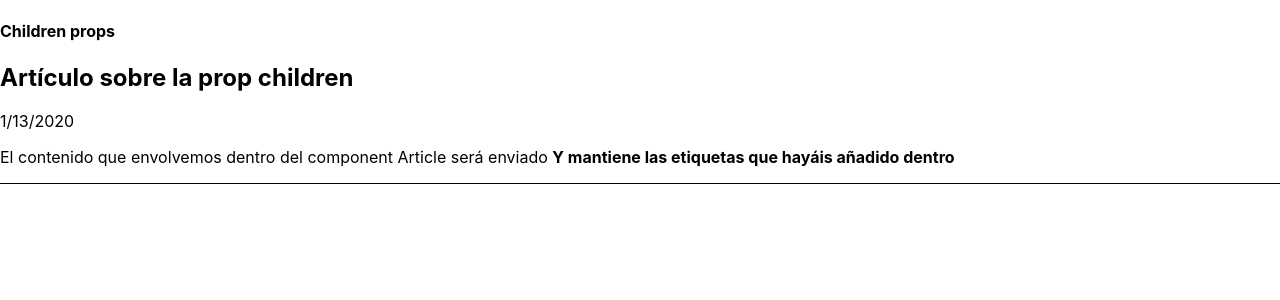
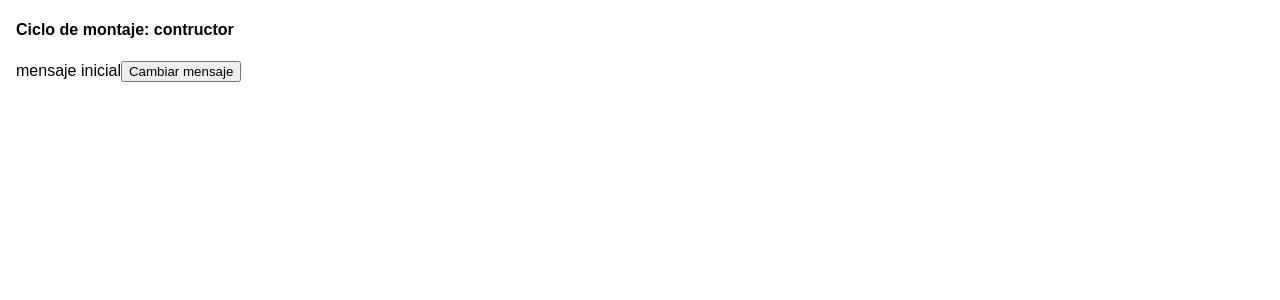
Before and after one commit to nikosantis/react-practice, a React (Create React App) app: page / in a window 1280 px wide. Shown: the top 300 px of the page. Built offline with nearby package versions, Linux system fonts and the light colour scheme.

Commit message:
life cycle constructor

```diff
--- a/src/App.js
+++ b/src/App.js
@@ -1,46 +1,32 @@
 import React, { Component } from 'react'
-import PropTypes from 'prop-types'
 
-class Article extends Component {
-  static propTypes ={
-    author: PropTypes.string.isRequired
+class App extends Component {
+  // constructor por defecto
+  // constructor (...args) {
+  //   super(...args)
+  // }
+
+  constructor (props) {
+    console.log('constructor')
+    super(props) // este método llama al constructor de Component
+    // inicializamos el state de nuestro component
+    this.state = { mensajeInicial: 'mensaje inicial' }
+    // bindeamos el contexto del método
+    // this.handleClick = this.handleClick.bind(this)
   }
 
+  handleClick = () => {
+    this.setState({ mensajeInicial: 'mensaje cambiado' })
+  }
   render () {
-    const {
-      title,
-      author,
-      date,
-      children
-    } = this.props
-
-    return (
-      <section style={{ borderBottom: '1px solid #000', marginBottom: 50 }}>
-        <h2>{title}</h2>
-        {author && <p><em>Escrito por {author}</em></p>}
-        <date>{date}</date>
-        <article>
-          {children}
-        </article>
-      </section>
-    )
-  }
-}
-
-
-class App extends Component {
-  render () {
+    console.log('render')
     return (
       <div className="App">
-        <h4>Children props</h4>
-        <Article
-          date={new Date().toLocaleDateString()}
-          title='Artículo sobre la prop children'
-        >
-          <p>El contenido que envolvemos dentro del component Article será
-          enviado <strong>Y mantiene las etiquetas que hayáis añadido dentro</strong>
-          </p>
-        </Article>
+        <h4>Ciclo de montaje: contructor</h4>
+        {this.state.mensajeInicial}
+        <button onClick={this.handleClick}>
+          Cambiar mensaje
+        </button>
       </div>
     )
   }
--- a/src/index.css
+++ b/src/index.css
@@ -1,13 +1,5 @@
 body {
   margin: 0;
-  font-family: -apple-system, BlinkMacSystemFont, 'Segoe UI', 'Roboto', 'Oxygen',
-    'Ubuntu', 'Cantarell', 'Fira Sans', 'Droid Sans', 'Helvetica Neue',
-    sans-serif;
-  -webkit-font-smoothing: antialiased;
-  -moz-osx-font-smoothing: grayscale;
+  padding: 0 16px;
+  font-family: sans-serif;
 }
-
-code {
-  font-family: source-code-pro, Menlo, Monaco, Consolas, 'Courier New',
-    monospace;
-}
```
